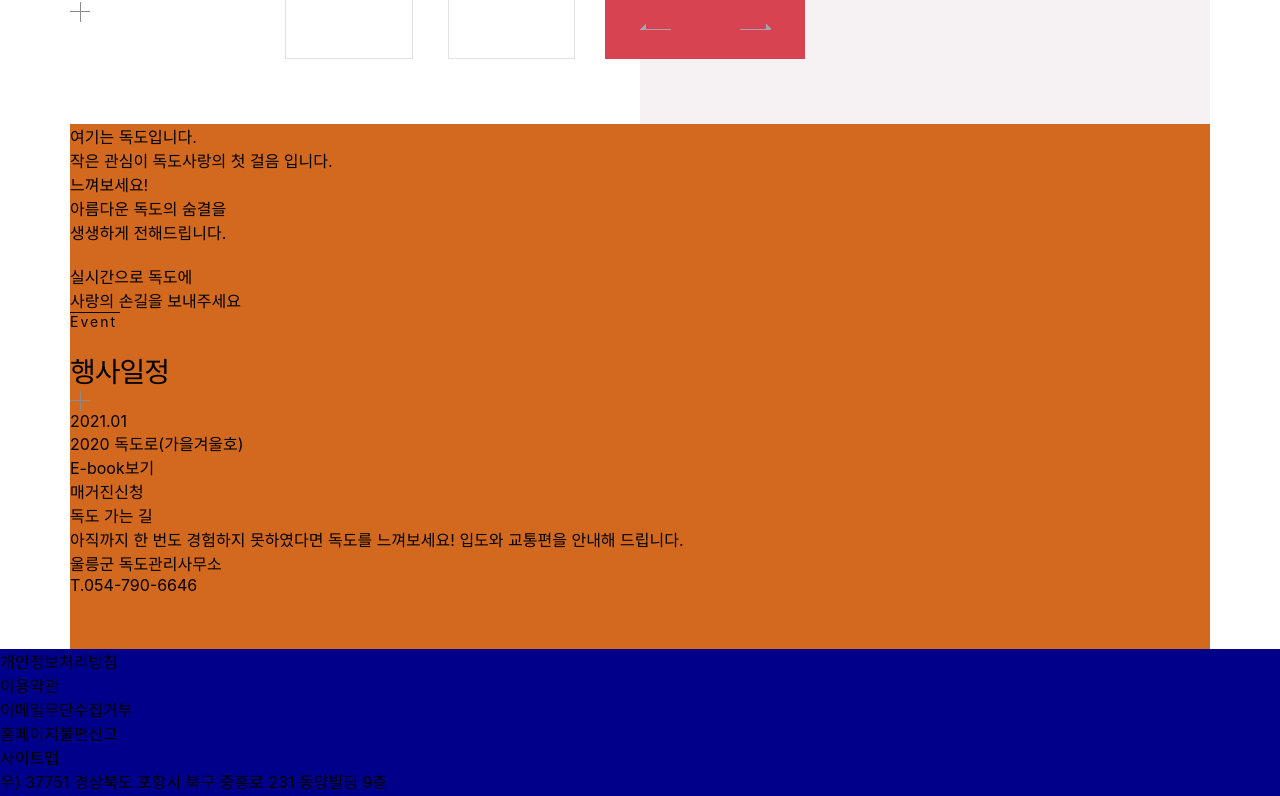
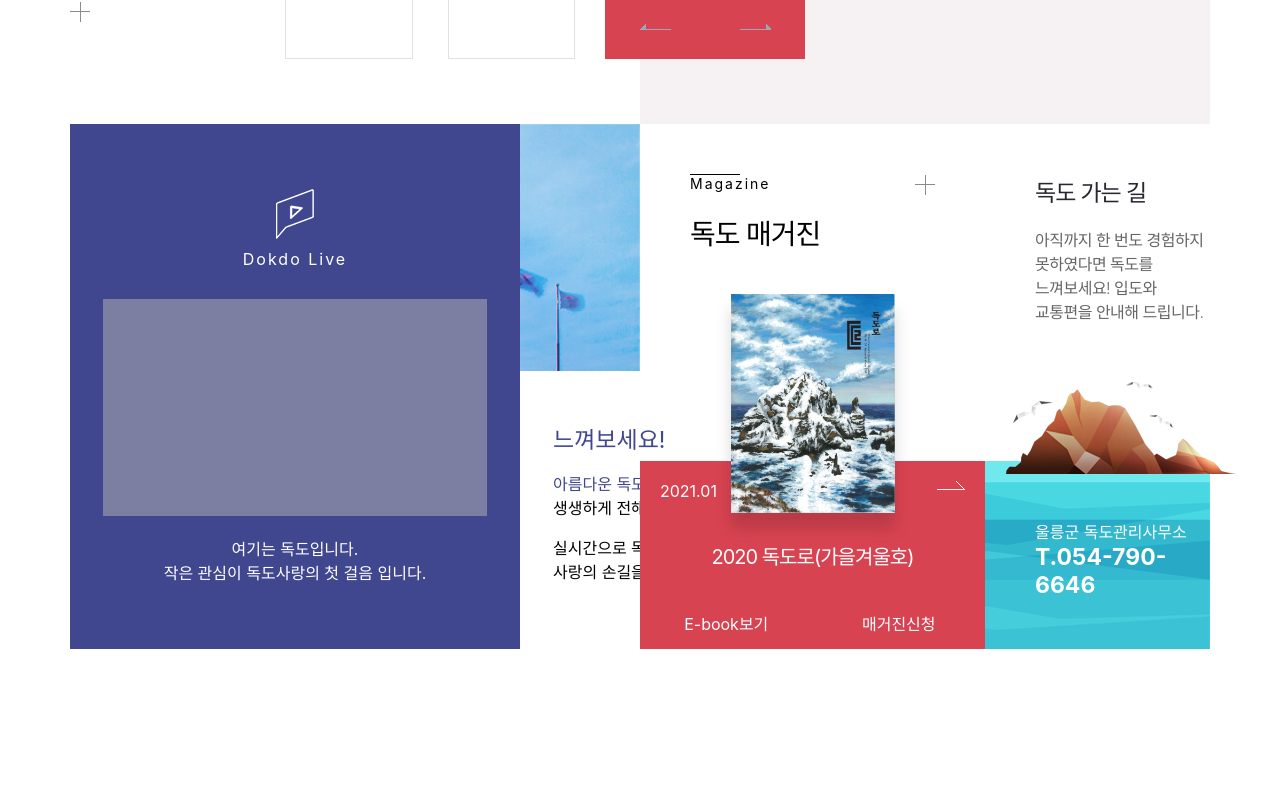
Before and after one commit to peter-coco/dokdoLandingPage, a React (Create React App) app in the folder landing-page/: page / in a window 1280 px wide. Shown: the part 1620-2416 px from the top of the page. Built offline with nearby package versions, Linux system fonts and the light colour scheme.

Commit message:
container-magazine : CSS

```diff
--- a/landing-page/src/App.css
+++ b/landing-page/src/App.css
@@ -627,13 +627,229 @@
 #container-magazine {
   width: 100%;
   height: 525px;
-  background-color: chocolate;
+  /* background-color: chocolate; */
+  display: flex;
 }
 
-#contaienr-logo {
+#magazine-live-wrap {
+  width: 50%;
+  height: 100%;
+  background: url("./images/bg_live.jpg") no-repeat 100% 0;
+  display: flex;
+  position: relative;
+}
+
+#magazine-live {
+  background: #41478f;
+  height: 100%;
+  width: 450px;
+  display: flex;
+  flex-direction: column;
+  justify-content: center;
+  align-items: center;
+  box-sizing: border-box;
+  padding: 65px 33px;
+}
+
+#magazine-live-title {
+  display: flex;
+  flex-direction: column;
+  justify-content: center;
+  align-items: center;
+  margin-bottom: 30px;
+}
+
+#magazine-live-title-img {
+  width: 38px;
+  height: 50px;
+  background-image: url(./images/sp_com.png);
+  background-repeat: no-repeat;
+  background-position-y: -49px;
+  background-position-x: -0px;
+  margin-bottom: 10px;
+}
+
+#magazine-live-title-text {
+  color: #fff;
+  letter-spacing: 2px;
+}
+
+#magazine-live-video-src {
+  width: 100%;
+  height: 100%;
+  background-color: #7d7fa2;
+}
+
+#magazine-live-subscription {
+  margin-top: 20px;
+  color: #fff;
+  text-align: center;
+}
+
+#magazine-live-info {
+  position: absolute;
+  bottom: 0px;
+  left: 450px;
+  width: 240px;
+  box-sizing: border-box;
+  padding: 50px 33px;
+  background-color: #fff;
+}
+
+#magazine-live-info > em {
+  font-size: 23px;
+  color: #41478f;
+  font-style: normal;
+}
+
+span {
+  color: #41478f;
+}
+
+#magazine-back-wrap {
+  width: 50%;
+  height: 100%;
+  display: flex;
+  background: url(./images/bg_road.gif) repeat-x 100% 100%;
+}
+
+#magazine-dokdoMagazine {
+  width: 345px;
+  height: 100%;
+  display: flex;
+  flex-direction: column;
+  position: relative;
+}
+
+#dokdoMagazine-top {
+  height: calc(100% - 188px);
+  box-sizing: border-box;
+  padding: 50px 50px 0;
+  position: relative;
+}
+
+#dokdoMagazine-head-moreBtn {
+  position: absolute;
+  top: 50px;
+  right: 50px;
+}
+
+#dokdoMagazine-bottom {
+  position: relative;
+  height: 188px;
+  background: #d84351;
+}
+
+#dokdoMagazine-bottom-top {
+  width: 100%;
+  padding: 20px 20px 0px 20px;
+  box-sizing: border-box;
+  display: flex;
+  justify-content: space-between;
+}
+
+#dokdoMagazine-img {
+  position: absolute;
+  top: 170px;
+  left: 50%;
+  background: url(./images/dokdo_magazine.JPG) no-repeat;
+  background-position: 50% 50%;
+  background-size: 100%;
+  box-shadow: 0 15px 15px rgb(0 0 0 / 15%);
+  width: 164px;
+  height: 219px;
+  transform: translateX(-50%);
+  z-index: 10;
+}
+
+#dokdoMagazine-bottom-top-date {
+  font-size: 16px;
+  color: #fff;
+}
+
+#dokdoMagazine-bottom-top-arrow {
+  width: 28px;
+  height: 9px;
+  background: url(./images/sp_com.png) no-repeat -64px -30px;
+}
+
+#dokdoMagazine-bottom-title {
+  padding-top: 40px;
+  text-align: center;
+  font-size: 20px;
+  letter-spacing: -1px;
+  color: #fff;
+}
+
+#dokdoMagazine-bottom-bottom {
+  position: absolute;
+  bottom: 0px;
+  display: flex;
+  width: 100%;
+  height: 50px;
+}
+
+#dokdoMagazine-bottom-bottom > div {
+  width: 50%;
+  height: 100%;
+  line-height: 50px;
+  text-align: center;
+  color: #fff;
+}
+
+#magazine-dokdo-load {
+  width: calc(100% - 345px);
+  box-sizing: border-box;
+  padding: 50px 0 0 50px;
+  position: relative;
+}
+
+#dokdo-load-top-head-title {
+  font-size: 23px;
+  color: #27272f;
+  font-weight: 500;
+  letter-spacing: -1px;
+}
+
+#dokdo-load-top-head-subscription {
+  margin-top: 20px;
+  font-size: 16px;
+  color: #666;
+  line-height: 1.5em;
+  font-weight: 300;
+  letter-spacing: -0.5px;
+  word-break: keep-all;
+}
+
+#dokdo-load-top-island-img {
+  position: absolute;
+  bottom: 175px;
+  left: 20px;
+  width: 232px;
+  height: 98px;
+  background: url(./images/img_road01.png) no-repeat 50% 0;
+}
+
+#dokdo-load-bottom-contact-title {
+  position: absolute;
+  bottom: 50px;
+  /* left: 0px; */
+  font-size: 16px;
+  color: #fff;
+}
+
+#dokdo-load-bottom-contact-number {
+  font-size: 23px;
+  color: #fff;
+  font-weight: 700;
+}
+/* container-logo */
+
+#container-logo {
   width: 100%;
   height: 69px;
-  background-color: cornflowerblue;
+  /* background-color: cornflowerblue; */
+  max-width: 1400px;
   margin: 40px 0;
 }
 
--- a/landing-page/src/App.tsx
+++ b/landing-page/src/App.tsx
@@ -253,33 +253,36 @@ function Container() {
         <div id="eventScheduleNAlarmZone-tail"></div>
       </div>
       <div id="container-magazine">
+        <div id="magazine-live-wrap">
           <div id="magazine-live">
             <div id="magazine-live-title">
               <div id="magazine-live-title-img"></div>
-            <div id="magazine-live-title-text"></div>
+              <div id="magazine-live-title-text">Dokdo Live</div>
             </div>
             <div id="magazine-live-video-src"></div>
             <div id="magazine-live-subscription">
               여기는 독도입니다.
               <br /> 작은 관심이 독도사랑의 첫 걸음 입니다.
             </div>
+          </div>
           <div id="magazine-live-info">
-            <div>느껴보세요!</div>
-            <div>
-              아름다운 독도의 숨결을
+            <em>느껴보세요!</em>
+            <p>
+              <span>아름다운 독도의 숨결</span>을
               <br /> 생생하게 전해드립니다.
-              <br />
-              <br />
+            </p>
+            <p>
               실시간으로 독도에
               <br /> 사랑의 손길을 보내주세요
+            </p>
           </div>
         </div>
-        </div>
+        <div id="magazine-back-wrap">
           <div id="magazine-dokdoMagazine">
             <div id="dokdoMagazine-top">
               <div className="head-English-bar"></div>
-            <div className="head-English-Text">Event</div>
-            <div className="head-Title">행사일정</div>
+              <div className="head-English-Text">Magazine</div>
+              <div className="head-Title">독도 매거진</div>
               <div id="dokdoMagazine-head-moreBtn">
                 <div className="moreBtn-horizontal "></div>
                 <div className="moreBtn-vertical"></div>
@@ -290,10 +293,8 @@ function Container() {
               <div id="dokdoMagazine-bottom-top">
                 <div id="dokdoMagazine-bottom-top-date">2021.01</div>
                 <div id="dokdoMagazine-bottom-top-arrow"></div>
-              <div id="dokdoMagazine-bottom-top-title">
-                2020 독도로(가을겨울호)
               </div>
-            </div>
+              <div id="dokdoMagazine-bottom-title">2020 독도로(가을겨울호)</div>
               <div id="dokdoMagazine-bottom-bottom">
                 <div id="dokdoMagazine-bottom-bottom-EBookBtn">E-book보기</div>
                 <div id="dokdoMagazine-bottom-bottom-askMagazineBtn">
@@ -303,22 +304,17 @@ function Container() {
             </div>
           </div>
           <div id="magazine-dokdo-load">
-          <div id="dokdo-load-top">
-            <div id="dokdo-load-top-head">
             <div id="dokdo-load-top-head-title">독도 가는 길</div>
             <div id="dokdo-load-top-head-subscription">
               아직까지 한 번도 경험하지 못하였다면 독도를 느껴보세요! 입도와
               교통편을 안내해 드립니다.
             </div>
-            </div>
             <div id="dokdo-load-top-island-img"></div>
             <div id="dokdo-load-top-arrow"></div>
-          </div>
-          <div id="dokdo-load-bottom">
             <div id="dokdo-load-bottom-contact-title">
               울릉군 독도관리사무소
+              <div id="dokdo-load-bottom-contact-number">T.054-790-6646</div>
             </div>
-            <div id="dokdo-load-bottom-contact-number">T.054-790-6646</div>
           </div>
         </div>
       </div>
```
Also changed, not shown: landing-page/src/images/dokdo_magazine.JPG (added), landing-page/src/images/img_road01.png (added). Lines whose indentation alone changed are shown as unchanged.
